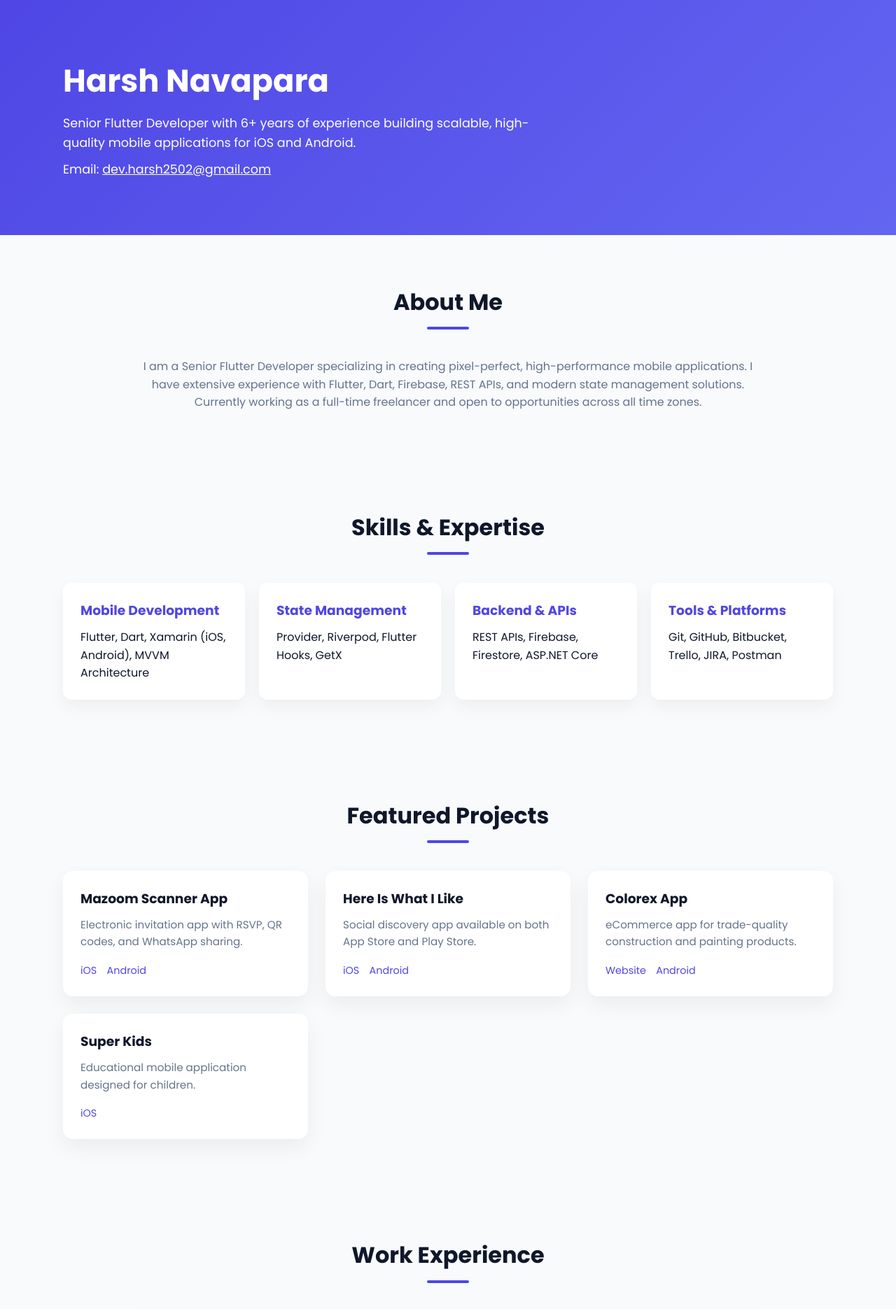
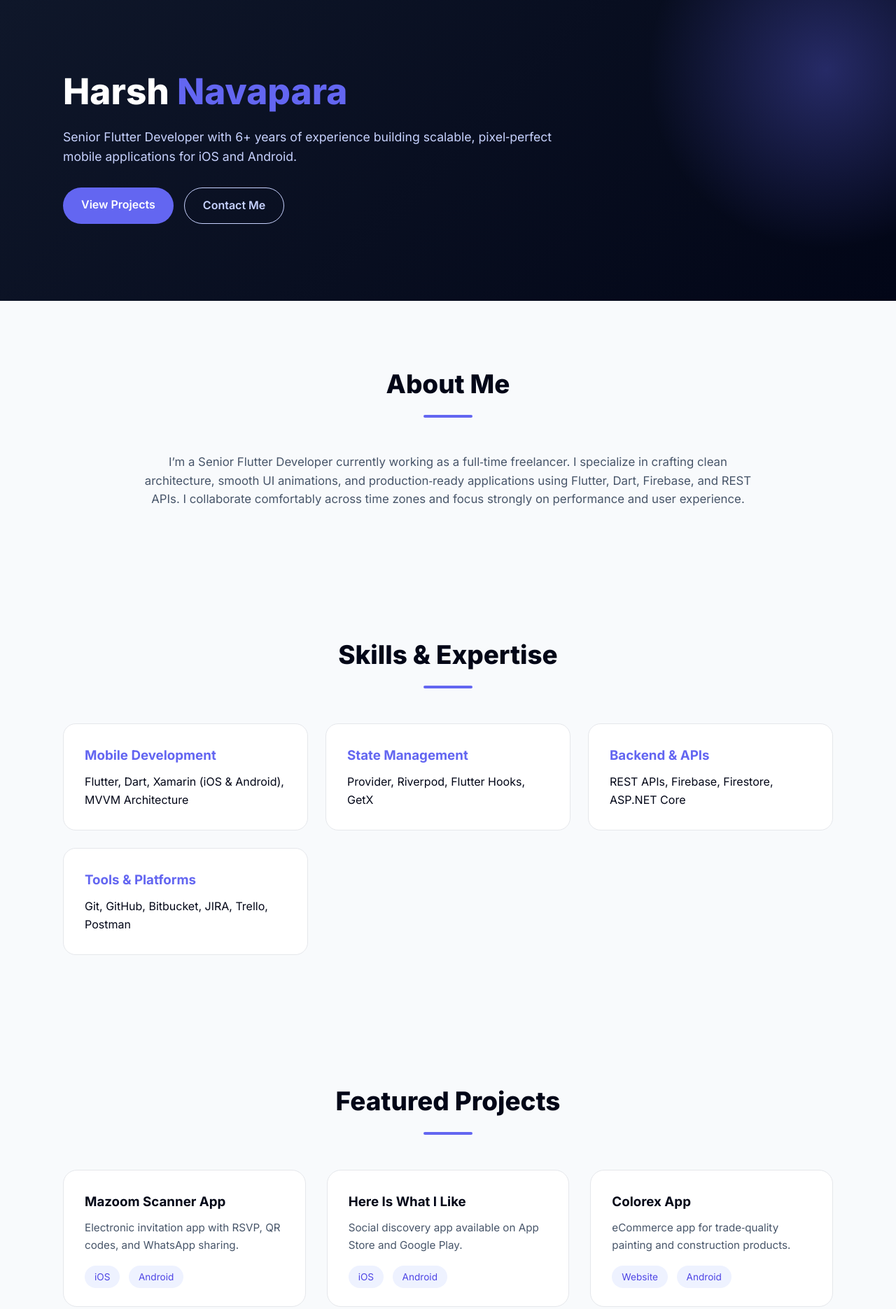
Before and after one commit to harshp8513/harshp8513.github.io, a plain HTML site: page index.html in a window 1280 px wide. Shown: the top 1871 px of the page at 70% size. Drawn offline with Linux system fonts and the light colour scheme.

Commit message:
Update index.html

```diff
--- a/index.html
+++ b/index.html
@@ -4,14 +4,20 @@
   <meta charset="UTF-8" />
   <meta name="viewport" content="width=device-width, initial-scale=1.0" />
   <title>Harsh Navapara | Senior Flutter Developer</title>
-  <link href="https://fonts.googleapis.com/css2?family=Poppins:wght@300;400;500;600;700&display=swap" rel="stylesheet">
+
+  <!-- Google Font -->
+  <link href="https://fonts.googleapis.com/css2?family=Inter:wght@300;400;500;600;700;800&display=swap" rel="stylesheet">
+
   <style>
     :root {
-      --primary: #4f46e5;
-      --secondary: #0f172a;
-      --light: #f8fafc;
-      --gray: #64748b;
-      --card: #ffffff;
+      --primary: #6366f1;      /* Indigo */
+      --primary-dark: #4f46e5;
+      --bg-dark: #0f172a;      /* Dark slate */
+      --bg-light: #f8fafc;
+      --text-dark: #020617;
+      --text-light: #94a3b8;
+      --card-bg: #ffffff;
+      --border: #e5e7eb;
     }
 
     * {
@@ -20,16 +26,24 @@
       box-sizing: border-box;
     }
 
+    html {
+      scroll-behavior: smooth;
+    }
+
     body {
-      font-family: 'Poppins', sans-serif;
-      background: var(--light);
-      color: var(--secondary);
+      font-family: 'Inter', sans-serif;
+      background: var(--bg-light);
+      color: var(--text-dark);
       line-height: 1.6;
     }
 
     a {
-      color: var(--primary);
       text-decoration: none;
+      color: inherit;
+    }
+
+    img {
+      max-width: 100%;
     }
 
     .container {
@@ -38,131 +52,241 @@
       margin: auto;
     }
 
+    /* ================= HEADER ================= */
     header {
-      background: linear-gradient(135deg, #4f46e5, #6366f1);
+      background: linear-gradient(135deg, var(--bg-dark), #020617);
       color: #fff;
-      padding: 80px 0;
+      padding: 90px 0 110px;
+      position: relative;
+      overflow: hidden;
+    }
+
+    header::after {
+      content: "";
+      position: absolute;
+      width: 600px;
+      height: 600px;
+      background: radial-gradient(circle, rgba(99,102,241,0.35), transparent 60%);
+      top: -200px;
+      right: -200px;
     }
 
     header h1 {
-      font-size: 2.8rem;
-      font-weight: 700;
+      font-size: 3.2rem;
+      font-weight: 800;
+      margin-bottom: 10px;
+    }
+
+    header h1 span {
+      color: var(--primary);
     }
 
     header p {
-      margin-top: 10px;
+      max-width: 700px;
       font-size: 1.1rem;
-      max-width: 700px;
+      color: #c7d2fe;
     }
 
+    .hero-actions {
+      margin-top: 30px;
+      display: flex;
+      gap: 15px;
+      flex-wrap: wrap;
+    }
+
+    .btn {
+      padding: 12px 26px;
+      border-radius: 999px;
+      font-weight: 600;
+      transition: all 0.3s ease;
+      display: inline-block;
+    }
+
+    .btn-primary {
+      background: var(--primary);
+      color: #fff;
+    }
+
+    .btn-primary:hover {
+      background: var(--primary-dark);
+      transform: translateY(-2px);
+      box-shadow: 0 10px 25px rgba(99,102,241,0.4);
+    }
+
+    .btn-outline {
+      border: 1px solid #c7d2fe;
+      color: #c7d2fe;
+    }
+
+    .btn-outline:hover {
+      background: #1e293b;
+    }
+
+    /* ================= SECTION ================= */
     section {
-      padding: 70px 0;
+      padding: 90px 0;
     }
 
     .section-title {
-      font-size: 2rem;
-      margin-bottom: 40px;
       text-align: center;
+      font-size: 2.3rem;
+      font-weight: 800;
+      margin-bottom: 50px;
       position: relative;
     }
 
     .section-title::after {
-      content: '';
-      width: 60px;
+      content: "";
+      width: 70px;
       height: 4px;
       background: var(--primary);
       display: block;
-      margin: 10px auto 0;
-      border-radius: 2px;
+      margin: 14px auto 0;
+      border-radius: 5px;
     }
 
+    /* ================= ABOUT ================= */
     .about p {
       max-width: 900px;
       margin: auto;
       text-align: center;
-      color: var(--gray);
+      font-size: 1.05rem;
+      color: #475569;
     }
 
+    /* ================= SKILLS ================= */
     .skills-grid {
       display: grid;
-      grid-template-columns: repeat(auto-fit, minmax(250px, 1fr));
-      gap: 20px;
+      grid-template-columns: repeat(auto-fit, minmax(260px, 1fr));
+      gap: 25px;
     }
 
     .skill-card {
-      background: var(--card);
-      padding: 25px;
-      border-radius: 12px;
-      box-shadow: 0 10px 25px rgba(0,0,0,0.05);
+      background: var(--card-bg);
+      border-radius: 18px;
+      padding: 30px;
+      border: 1px solid var(--border);
+      transition: all 0.35s ease;
+      position: relative;
+      overflow: hidden;
+    }
+
+    .skill-card::before {
+      content: "";
+      position: absolute;
+      inset: 0;
+      background: linear-gradient(135deg, rgba(99,102,241,0.08), transparent);
+      opacity: 0;
+      transition: opacity 0.35s ease;
+    }
+
+    .skill-card:hover::before {
+      opacity: 1;
+    }
+
+    .skill-card:hover {
+      transform: translateY(-8px);
+      box-shadow: 0 25px 50px rgba(0,0,0,0.12);
+      border-color: var(--primary);
     }
 
     .skill-card h3 {
+      color: var(--primary);
       margin-bottom: 10px;
-      color: var(--primary);
     }
 
+    /* ================= PROJECTS ================= */
     .projects {
       display: grid;
-      grid-template-columns: repeat(auto-fit, minmax(280px, 1fr));
-      gap: 25px;
+      grid-template-columns: repeat(auto-fit, minmax(300px, 1fr));
+      gap: 30px;
     }
 
     .project-card {
-      background: var(--card);
-      padding: 25px;
-      border-radius: 14px;
-      box-shadow: 0 12px 30px rgba(0,0,0,0.06);
+      background: var(--card-bg);
+      border-radius: 20px;
+      padding: 30px;
+      border: 1px solid var(--border);
+      transition: all 0.35s ease;
       display: flex;
       flex-direction: column;
       justify-content: space-between;
     }
 
+    .project-card:hover {
+      transform: translateY(-10px) scale(1.01);
+      box-shadow: 0 30px 60px rgba(0,0,0,0.15);
+      border-color: var(--primary);
+    }
+
     .project-card h3 {
       margin-bottom: 10px;
-      color: var(--secondary);
     }
 
     .project-card p {
-      color: var(--gray);
+      color: #475569;
       font-size: 0.95rem;
     }
 
     .project-links {
-      margin-top: 15px;
+      margin-top: 20px;
     }
 
     .project-links a {
-      margin-right: 10px;
-      font-size: 0.9rem;
+      font-size: 0.85rem;
+      padding: 8px 14px;
+      border-radius: 999px;
+      background: #eef2ff;
+      color: var(--primary-dark);
+      margin-right: 8px;
+      transition: all 0.25s ease;
     }
 
-    .experience, .education {
+    .project-links a:hover {
+      background: var(--primary);
+      color: #fff;
+    }
+
+    /* ================= TIMELINE ================= */
+    .timeline {
       max-width: 900px;
       margin: auto;
+      display: grid;
+      gap: 25px;
     }
 
     .timeline-item {
-      background: var(--card);
-      padding: 25px;
-      border-radius: 12px;
-      box-shadow: 0 10px 25px rgba(0,0,0,0.05);
-      margin-bottom: 20px;
+      background: var(--card-bg);
+      padding: 30px;
+      border-radius: 18px;
+      border: 1px solid var(--border);
+      transition: all 0.3s ease;
     }
 
+    .timeline-item:hover {
+      transform: translateX(6px);
+      border-color: var(--primary);
+    }
+
+    /* ================= FOOTER ================= */
     footer {
-      background: #020617;
-      color: #cbd5f5;
+      background: var(--bg-dark);
+      color: var(--text-light);
       text-align: center;
-      padding: 40px 0;
+      padding: 50px 0;
     }
 
     footer a {
-      color: #a5b4fc;
+      color: #c7d2fe;
     }
 
+    /* ================= RESPONSIVE ================= */
     @media (max-width: 768px) {
       header h1 {
-        font-size: 2.2rem;
+        font-size: 2.4rem;
+      }
+      .section-title {
+        font-size: 2rem;
       }
     }
   </style>
@@ -171,9 +295,13 @@
 
 <header>
   <div class="container">
-      <h1>Harsh Navapara</h1>
-      <p>Senior Flutter Developer with 6+ years of experience building scalable, high-quality mobile applications for iOS and Android.</p>
-      <p>Email: <a href="mailto:dev.harsh2502@gmail.com" style="color:#fff; text-decoration:underline;">dev.harsh2502@gmail.com</a></p>
+    <h1>Harsh <span>Navapara</span></h1>
+    <p>Senior Flutter Developer with 6+ years of experience building scalable, pixel‑perfect mobile applications for iOS and Android.</p>
+
+    <div class="hero-actions">
+      <a href="#projects" class="btn btn-primary">View Projects</a>
+      <a href="mailto:dev.harsh2502@gmail.com" class="btn btn-outline">Contact Me</a>
+    </div>
   </div>
 </header>
 
@@ -181,9 +309,10 @@
   <div class="container">
     <h2 class="section-title">About Me</h2>
     <p>
-        I am a Senior Flutter Developer specializing in creating pixel-perfect, high-performance mobile applications.
-        I have extensive experience with Flutter, Dart, Firebase, REST APIs, and modern state management solutions.
-        Currently working as a full-time freelancer and open to opportunities across all time zones.
+      I’m a Senior Flutter Developer currently working as a full‑time freelancer.
+      I specialize in crafting clean architecture, smooth UI animations, and
+      production‑ready applications using Flutter, Dart, Firebase, and REST APIs.
+      I collaborate comfortably across time zones and focus strongly on performance and user experience.
     </p>
   </div>
 </section>
@@ -194,7 +323,7 @@
     <div class="skills-grid">
       <div class="skill-card">
         <h3>Mobile Development</h3>
-          <p>Flutter, Dart, Xamarin (iOS, Android), MVVM Architecture</p>
+        <p>Flutter, Dart, Xamarin (iOS & Android), MVVM Architecture</p>
       </div>
       <div class="skill-card">
         <h3>State Management</h3>
@@ -206,17 +335,16 @@
       </div>
       <div class="skill-card">
         <h3>Tools & Platforms</h3>
-          <p>Git, GitHub, Bitbucket, Trello, JIRA, Postman</p>
+        <p>Git, GitHub, Bitbucket, JIRA, Trello, Postman</p>
       </div>
     </div>
   </div>
 </section>
 
-  <section>
+<section id="projects">
   <div class="container">
     <h2 class="section-title">Featured Projects</h2>
     <div class="projects">
-
       <div class="project-card">
         <h3>Mazoom Scanner App</h3>
         <p>Electronic invitation app with RSVP, QR codes, and WhatsApp sharing.</p>
@@ -228,7 +356,7 @@
 
       <div class="project-card">
         <h3>Here Is What I Like</h3>
-          <p>Social discovery app available on both App Store and Play Store.</p>
+        <p>Social discovery app available on App Store and Google Play.</p>
         <div class="project-links">
           <a href="https://apps.apple.com/in/app/here-is-what-i-like/id6446192665" target="_blank">iOS</a>
           <a href="https://play.google.com/store/apps/details?id=com.hivil.hivil&hl=en&gl=US" target="_blank">Android</a>
@@ -237,7 +365,7 @@
 
       <div class="project-card">
         <h3>Colorex App</h3>
-          <p>eCommerce app for trade-quality construction and painting products.</p>
+        <p>eCommerce app for trade‑quality painting and construction products.</p>
         <div class="project-links">
           <a href="https://colorex.co.nz/" target="_blank">Website</a>
           <a href="https://play.google.com/store/apps/details?id=nz.co.colorex.app" target="_blank">Android</a>
@@ -246,29 +374,28 @@
 
       <div class="project-card">
         <h3>Super Kids</h3>
-          <p>Educational mobile application designed for children.</p>
+        <p>Educational mobile app designed for children.</p>
         <div class="project-links">
           <a href="https://apps.apple.com/in/app/super-kids-app/id1637870436" target="_blank">iOS</a>
         </div>
       </div>
-
     </div>
   </div>
 </section>
 
 <section>
   <div class="container">
-      <h2 class="section-title">Work Experience</h2>
-      <div class="experience">
+    <h2 class="section-title">Experience</h2>
+    <div class="timeline">
       <div class="timeline-item">
-          <h3>Full-Time Freelancer</h3>
+        <h3>Full‑Time Freelancer</h3>
         <p><strong>2024 – Present</strong></p>
-          <p>Delivering end-to-end Flutter solutions for global clients.</p>
+        <p>Delivering scalable Flutter applications for global clients.</p>
       </div>
       <div class="timeline-item">
         <h3>Senior Flutter Developer – Natrix Software Pvt. Ltd.</h3>
         <p><strong>2018 – 2024</strong></p>
-          <p>Developed and deployed multiple production-ready mobile applications.</p>
+        <p>Built and deployed multiple production‑grade mobile applications.</p>
       </div>
     </div>
   </div>
@@ -277,7 +404,7 @@
 <section>
   <div class="container">
     <h2 class="section-title">Education</h2>
-      <div class="education">
+    <div class="timeline">
       <div class="timeline-item">
         <h3>Master of Computer Application (MCA)</h3>
         <p>JGI University – 2019</p>
```
Lines whose indentation alone changed are shown as unchanged.
